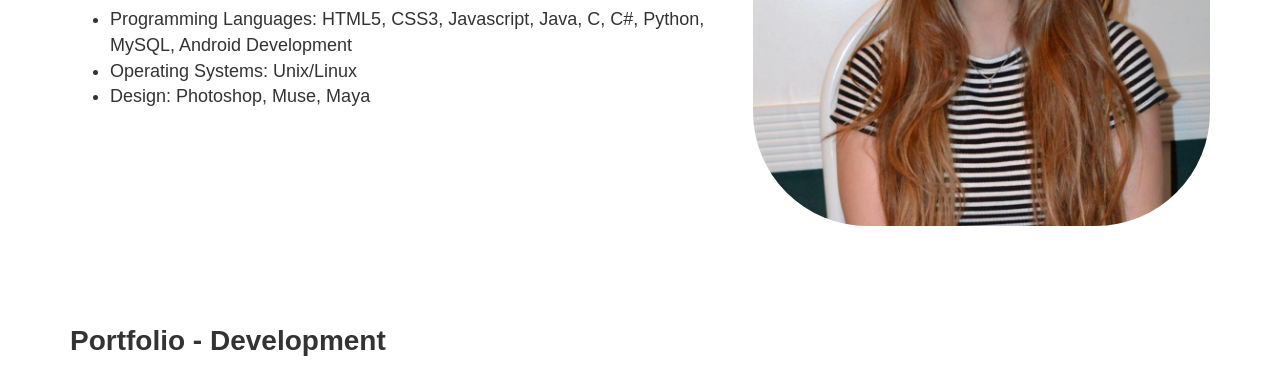
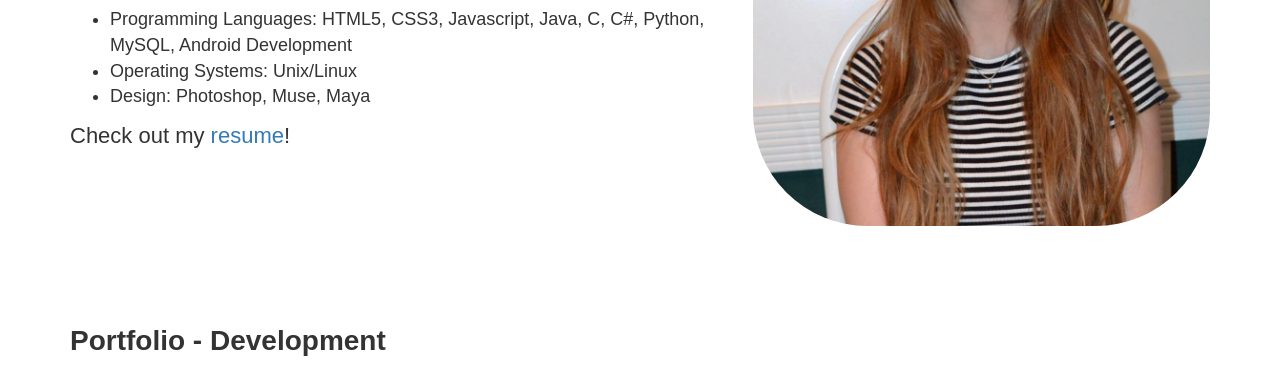
Before and after one commit to emmaoberstein/emmaoberstein.github.io, a plain HTML site: page index.html in a window 1280 px wide. Shown: the part 932-1316 px from the top of the page. Drawn offline with nearby package versions, Linux system fonts and the light colour scheme.

Commit message:
resume added

```diff
--- a/index.html
+++ b/index.html
@@ -54,6 +54,7 @@
               <li>Operating Systems: Unix/Linux</li>
               <li>Design: Photoshop, Muse, Maya</li>
             </ul>
+            <p>Check out my <a href="Emma_Oberstein_Resume.pdf">resume</a>!</p>
           </div>
           <div class="col-md-5">
             <img class="img-responsive profile-picture" src="img/profile-picture.jpg">
@@ -194,6 +195,8 @@
         </div>
       </div>
     </div>
+
+
     <script src='http://cdnjs.cloudflare.com/ajax/libs/jquery/2.1.3/jquery.min.js'></script>
     <script src="https://maxcdn.bootstrapcdn.com/bootstrap/3.3.5/js/bootstrap.min.js"></script>
   </body>
```
Also changed, not shown: 1 other file.
